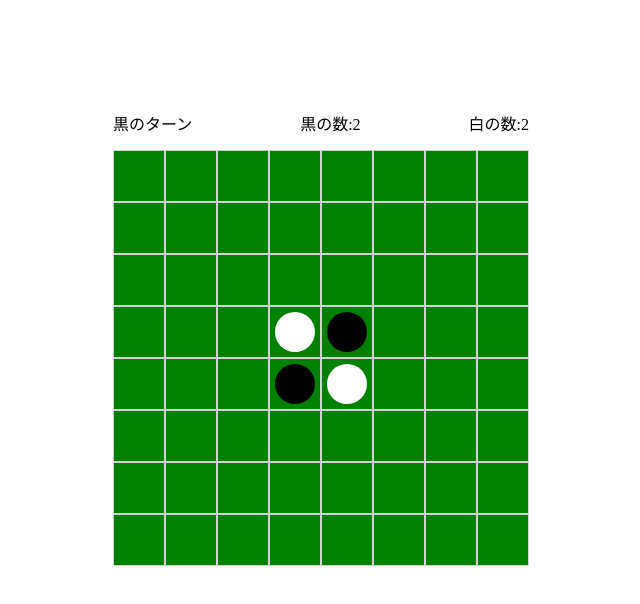
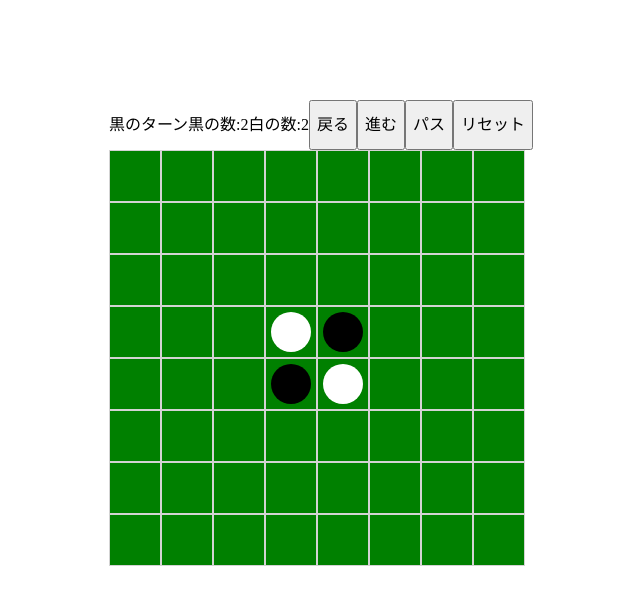
Before and after one commit to mizushima1226/othello-handson, a React (Create React App) app: page / in a window 1280 px wide. Shown: the top 604 px of the page, without its empty margins (319-959 px from the left). Built offline with nearby package versions, Linux system fonts and the light colour scheme.

Commit message:
履歴管理機能実装 (#6)

```diff
--- a/src/components/Othello.tsx
+++ b/src/components/Othello.tsx
@@ -31,6 +31,15 @@ export const Othello = () => {
   const [whiteNum, setWhiteNum] = useState(2);
   const [isFirstTurn, setIsFirstTurn] = useState(true);
 
+  // コマ数をカウント
+  useEffect(() => {
+    const target = histories[turnCount];
+
+    const { blackNum, whiteNum } = getPiecesNum(target);
+    setBlackNum(blackNum);
+    setWhiteNum(whiteNum);
+  }, [histories, turnCount]);
+
   // 勝敗判定
   useEffect(() => {
     const judgement = judge(blackNum, whiteNum);
@@ -47,7 +56,7 @@ export const Othello = () => {
       default:
         break;
     }
-  }, [histories, blackNum, whiteNum]);
+  }, [blackNum, whiteNum]);
 
   const onClickCell = (rowIndex: number, colIndex: number) => {
     const cell: CellInfo = { rowIndex, colIndex, status: isFirstTurn ? CellStatus.Black : CellStatus.White };
@@ -58,17 +67,33 @@ export const Othello = () => {
     if (!result) return;
 
     // 履歴に追加
-    const newHistories = histories.map((history) => history.map((row) => [...row]));
+    const newHistories = histories.slice(0, turnCount + 1).map((history) => history.map((row) => [...row]));
     newHistories.push(result);
-
-    // コマ数をカウント
-    const { blackNum, whiteNum } = getPiecesNum(target);
 
     setHistories(newHistories);
     setTurnCount(turnCount + 1);
     setIsFirstTurn(!isFirstTurn);
-    setBlackNum(blackNum);
-    setWhiteNum(whiteNum);
+  };
+
+  const onClickGoToPrevHistory = () => {
+    if (turnCount === 0) return;
+    setTurnCount(turnCount - 1);
+    setIsFirstTurn(!isFirstTurn);
+  };
+
+  const onClickGoToNextHistory = () => {
+    if (turnCount >= histories.length - 1) return;
+    setTurnCount(turnCount + 1);
+    setIsFirstTurn(!isFirstTurn);
+  };
+
+  const onClickPass = () => setIsFirstTurn(!isFirstTurn);
+  const onClickReset = () => {
+    setHistories([initHistory()]);
+    setBlackNum(2);
+    setWhiteNum(2);
+    setTurnCount(0);
+    setIsFirstTurn(true);
   };
 
   return (
@@ -78,6 +103,18 @@ export const Othello = () => {
           <p>{isFirstTurn ? '黒のターン' : '白のターン'}</p>
           <p>黒の数:{blackNum}</p>
           <p>白の数:{whiteNum}</p>
+          <button type="button" onClick={onClickGoToPrevHistory}>
+            戻る
+          </button>
+          <button type="button" onClick={onClickGoToNextHistory}>
+            進む
+          </button>
+          <button type="button" onClick={onClickPass}>
+            パス
+          </button>
+          <button type="button" onClick={onClickReset}>
+            リセット
+          </button>
         </SGameInfo>
         {histories[turnCount].map((row, rowIndex) => (
           <SRow key={rowIndex}>
--- a/src/utils/othelloUtil.ts
+++ b/src/utils/othelloUtil.ts
@@ -62,7 +62,7 @@ export const reverce = (data: Array<Array<CellStatus>>, cell: CellInfo): Array<A
   // ユーザが配置したコマを追加
   targetCellPositions.push(cell);
 
-  const result = [...data];
+  const result = data.map((obj) => [...obj]);
 
   // コマをひっくり返す
   targetCellPositions.forEach((p) => {
```
Also changed, not shown: 1 other file (tests, documents, lock files or other folders).
